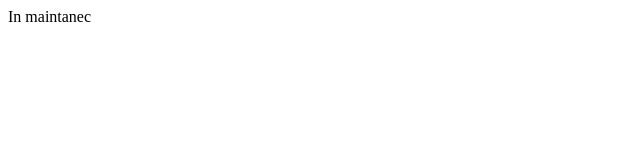
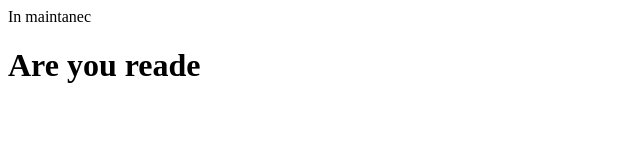
Before and after one commit to nastarmanis/nastarmanis.github.com, a plain HTML site: page index.html in a window 1280 px wide. Shown: the whole page, without its empty margins (0-640 px from the left). Drawn offline with Linux system fonts and the light colour scheme.

Commit message:
Update index.html

```diff
--- a/index.html
+++ b/index.html
@@ -3,4 +3,5 @@
 <head>
 In maintanec
 </head>
+  <h1>Are you reade</h1>
 </html>
```
